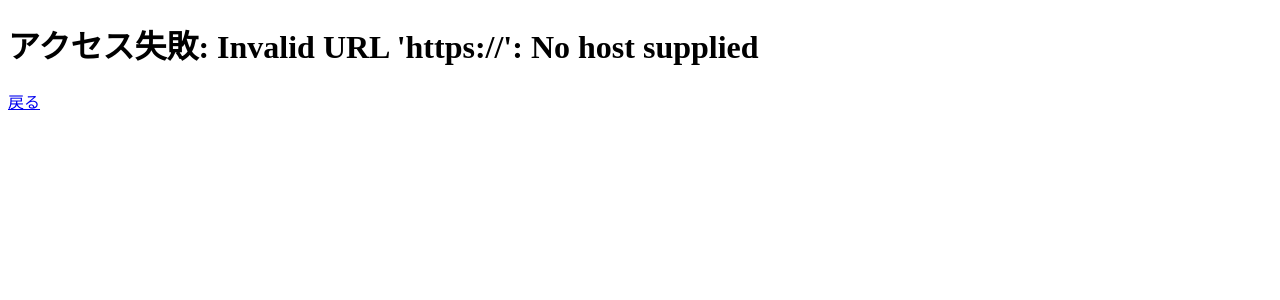
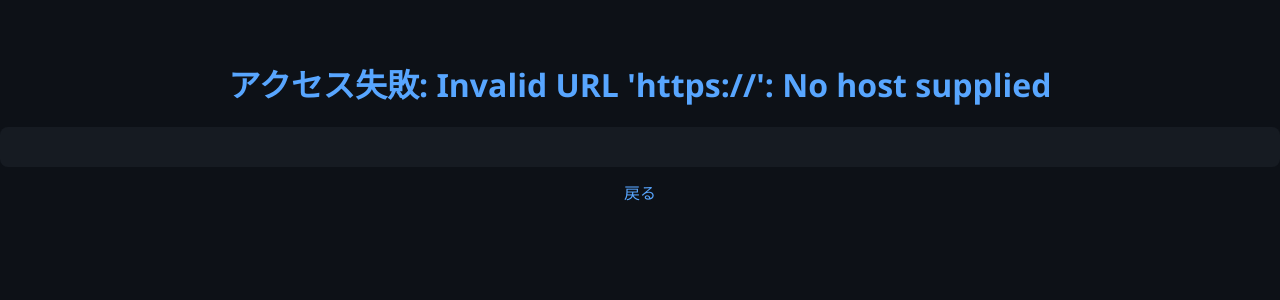
Before and after one commit to mikancat-taki/PyBrowser, a Flask app: page /go in a window 1280 px wide. Shown: the top 300 px of the page. Run offline with Flask 3, Linux system fonts and the light colour scheme; data that the repository does not hold is empty.

Commit message:
Update page.html

```diff
--- a/templates/page.html
+++ b/templates/page.html
@@ -3,10 +3,11 @@
 <head>
   <meta charset="utf-8">
   <title>{{ title }}</title>
+  <link rel="stylesheet" href="/static/style.css">
 </head>
 <body>
   <h1>{{ title }}</h1>
-  <pre style="white-space: pre-wrap;">{{ content }}</pre>
+  <pre>{{ content }}</pre>
   <a href="/">戻る</a>
 </body>
 </html>
```
